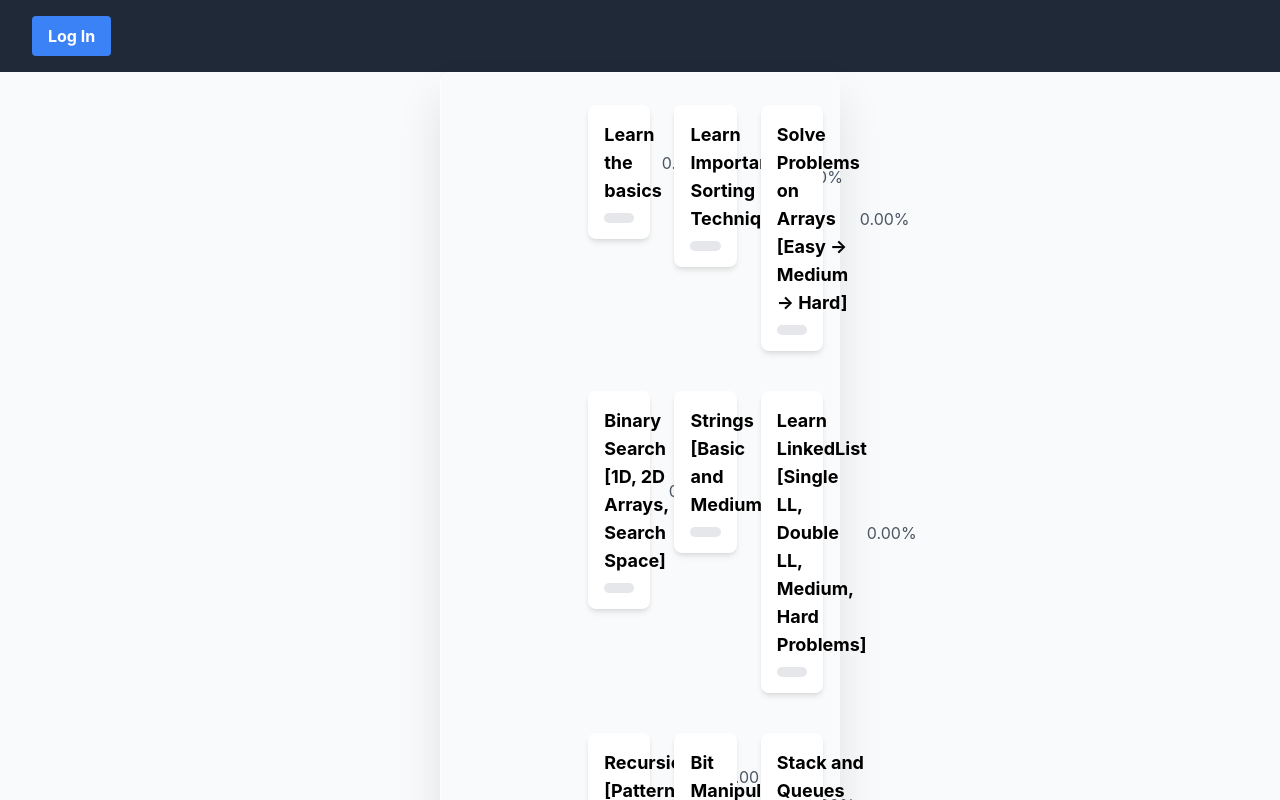
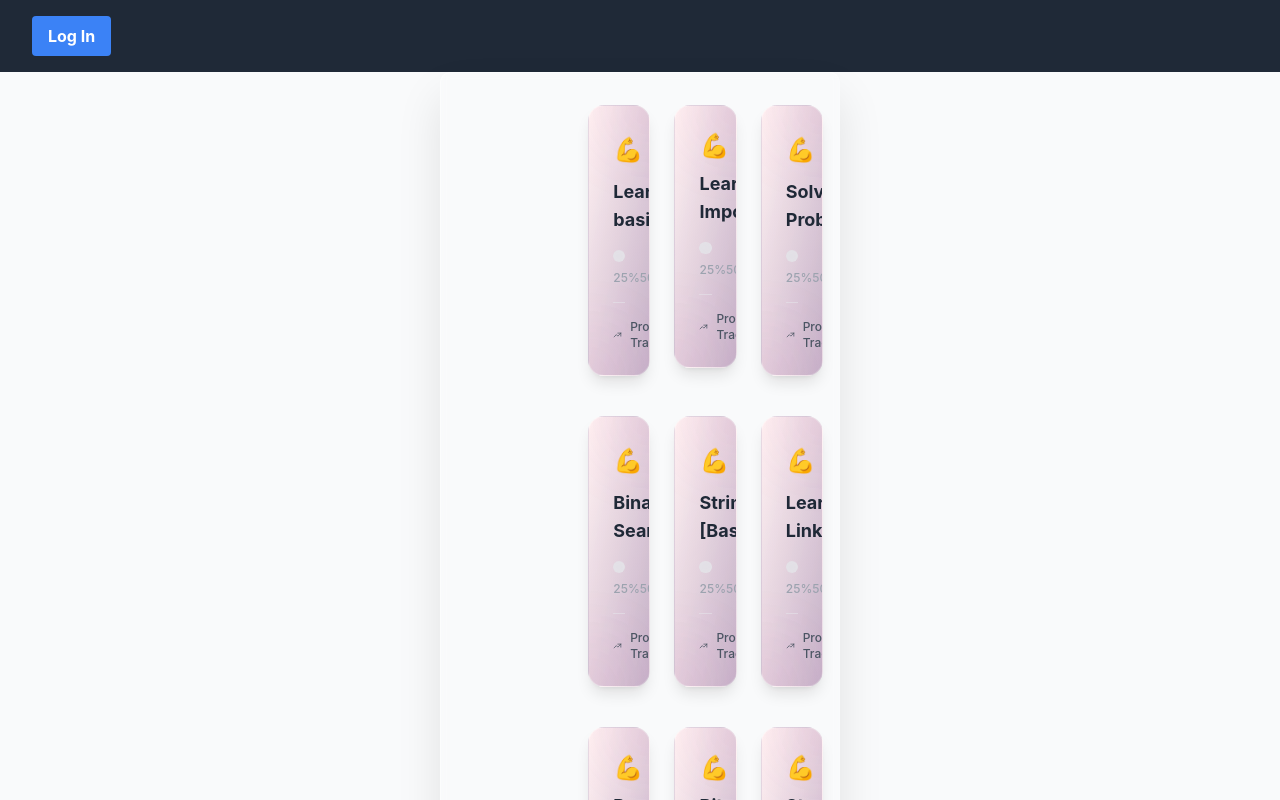
Before and after one commit to shubham21155102/portfolio, a Next.js app in the folder apps/web/: page /progress in a window 1280 px wide. Shown: the top 800 px of the page. Built offline with nearby package versions, Linux system fonts and the light colour scheme.

Commit message:
progress card ui

```diff
--- a/apps/web/app/components/ProgressCard.tsx
+++ b/apps/web/app/components/ProgressCard.tsx
@@ -1,5 +1,6 @@
+"use client";
 import Link from "next/link";
-import React from "react";
+import React, { useState, useEffect } from "react";
 
 const ProgressCard = ({
   title,
@@ -10,19 +11,178 @@ const ProgressCard = ({
   percentage: number;
   sl_no: number;
 }) => {
+  const [animatedPercentage, setAnimatedPercentage] = useState(0);
+  const [isHovered, setIsHovered] = useState(false);
+
+  useEffect(() => {
+    // Animate progress bar on mount
+    const timer = setTimeout(() => {
+      setAnimatedPercentage(percentage);
+    }, 100);
+    return () => clearTimeout(timer);
+  }, [percentage]);
+
+  // Determine color scheme based on percentage
+  const getColorScheme = () => {
+    if (percentage >= 80) {
+      return {
+        gradient: "from-emerald-500 via-teal-500 to-cyan-500",
+        bgGradient: "from-emerald-50 to-cyan-50",
+        darkBgGradient: "from-emerald-950/30 to-cyan-950/30",
+        ring: "ring-emerald-500/20",
+        glow: "shadow-emerald-500/50",
+        textColor: "text-emerald-700 dark:text-emerald-400",
+        badge: "bg-emerald-100 dark:bg-emerald-900/50 text-emerald-700 dark:text-emerald-300",
+        icon: "🚀",
+      };
+    } else if (percentage >= 60) {
+      return {
+        gradient: "from-blue-500 via-indigo-500 to-purple-500",
+        bgGradient: "from-blue-50 to-purple-50",
+        darkBgGradient: "from-blue-950/30 to-purple-950/30",
+        ring: "ring-blue-500/20",
+        glow: "shadow-blue-500/50",
+        textColor: "text-blue-700 dark:text-blue-400",
+        badge: "bg-blue-100 dark:bg-blue-900/50 text-blue-700 dark:text-blue-300",
+        icon: "⚡",
+      };
+    } else if (percentage >= 40) {
+      return {
+        gradient: "from-amber-500 via-orange-500 to-yellow-500",
+        bgGradient: "from-amber-50 to-yellow-50",
+        darkBgGradient: "from-amber-950/30 to-yellow-950/30",
+        ring: "ring-amber-500/20",
+        glow: "shadow-amber-500/50",
+        textColor: "text-amber-700 dark:text-amber-400",
+        badge: "bg-amber-100 dark:bg-amber-900/50 text-amber-700 dark:text-amber-300",
+        icon: "📈",
+      };
+    } else {
+      return {
+        gradient: "from-rose-500 via-pink-500 to-fuchsia-500",
+        bgGradient: "from-rose-50 to-fuchsia-50",
+        darkBgGradient: "from-rose-950/30 to-fuchsia-950/30",
+        ring: "ring-rose-500/20",
+        glow: "shadow-rose-500/50",
+        textColor: "text-rose-700 dark:text-rose-400",
+        badge: "bg-rose-100 dark:bg-rose-900/50 text-rose-700 dark:text-rose-300",
+        icon: "💪",
+      };
+    }
+  };
+
+  const colorScheme = getColorScheme();
+
   return (
     <Link href={`/progress/${sl_no}`}>
-      <div className="bg-white rounded-lg shadow-md p-4 mb-4">
-        <div className="flex justify-between items-center">
-          <span className="text-lg font-bold text-black">{title}</span>
-          <span className="text-gray-600">{percentage.toFixed(2)}%</span>
+      <div
+        className={`
+          group relative overflow-hidden
+          bg-gradient-to-br ${colorScheme.bgGradient} dark:${colorScheme.darkBgGradient}
+          backdrop-blur-sm
+          rounded-2xl shadow-lg hover:shadow-2xl
+          border border-white/20 dark:border-gray-700/50
+          p-6 mb-4
+          transition-all duration-500 ease-out
+          hover:scale-[1.02] hover:-translate-y-1
+          ${isHovered ? colorScheme.glow : ""}
+        `}
+        onMouseEnter={() => setIsHovered(true)}
+        onMouseLeave={() => setIsHovered(false)}
+      >
+        {/* Animated background gradient */}
+        <div className={`absolute inset-0 bg-gradient-to-r ${colorScheme.gradient} opacity-0 group-hover:opacity-10 transition-opacity duration-500`}></div>
+
+        {/* Shimmer effect */}
+        <div className="absolute inset-0 -translate-x-full group-hover:translate-x-full transition-transform duration-1000 ease-in-out bg-gradient-to-r from-transparent via-white/20 to-transparent"></div>
+
+        {/* Content */}
+        <div className="relative z-10">
+          {/* Header */}
+          <div className="flex justify-between items-start mb-4">
+            <div className="flex-1">
+              <div className="flex items-center gap-2 mb-2">
+                <span className="text-2xl" role="img" aria-label="status">
+                  {colorScheme.icon}
+                </span>
+                <span className={`text-xs font-semibold px-2.5 py-1 rounded-full ${colorScheme.badge}`}>
+                  Level {sl_no}
+                </span>
+              </div>
+              <h3 className="text-lg font-bold text-gray-800 dark:text-gray-100 line-clamp-2 group-hover:text-transparent group-hover:bg-clip-text group-hover:bg-gradient-to-r group-hover:from-gray-900 group-hover:to-gray-600 dark:group-hover:from-gray-100 dark:group-hover:to-gray-400 transition-all duration-300">
+                {title}
+              </h3>
+            </div>
+
+            {/* Percentage Display */}
+            <div className="ml-4 flex flex-col items-end">
+              <div className={`text-3xl font-black ${colorScheme.textColor} tabular-nums`}>
+                {animatedPercentage.toFixed(0)}%
+              </div>
+              <div className="text-xs text-gray-500 dark:text-gray-400 font-medium">
+                Complete
+              </div>
+            </div>
+          </div>
+
+          {/* Progress Bar Container */}
+          <div className="relative">
+            {/* Background track */}
+            <div className="w-full bg-gray-200/80 dark:bg-gray-700/50 rounded-full h-3 overflow-hidden backdrop-blur-sm">
+              {/* Animated progress fill */}
+              <div
+                className={`
+                  h-3 rounded-full
+                  bg-gradient-to-r ${colorScheme.gradient}
+                  transition-all duration-1000 ease-out
+                  relative overflow-hidden
+                  shadow-lg
+                `}
+                style={{ width: `${animatedPercentage}%` }}
+              >
+                {/* Shine effect */}
+                <div className="absolute inset-0 bg-gradient-to-r from-transparent via-white/30 to-transparent animate-shimmer"></div>
+              </div>
+            </div>
+
+            {/* Progress milestones */}
+            <div className="flex justify-between mt-2">
+              {[25, 50, 75, 100].map((milestone) => (
+                <div
+                  key={milestone}
+                  className={`text-xs font-medium transition-colors duration-300 ${
+                    percentage >= milestone
+                      ? colorScheme.textColor
+                      : "text-gray-400 dark:text-gray-600"
+                  }`}
+                >
+                  {milestone}%
+                </div>
+              ))}
+            </div>
+          </div>
+
+          {/* Footer Stats */}
+          <div className="flex items-center justify-between mt-4 pt-4 border-t border-gray-200/50 dark:border-gray-700/50">
+            <div className="flex items-center gap-2 text-xs text-gray-600 dark:text-gray-400">
+              <svg className="w-4 h-4" fill="none" stroke="currentColor" viewBox="0 0 24 24">
+                <path strokeLinecap="round" strokeLinejoin="round" strokeWidth={2} d="M13 7h8m0 0v8m0-8l-8 8-4-4-6 6" />
+              </svg>
+              <span className="font-medium">Progress Tracking</span>
+            </div>
+
+            <div className="flex items-center gap-1 text-xs font-semibold text-gray-500 dark:text-gray-400 group-hover:text-gray-700 dark:group-hover:text-gray-300 transition-colors">
+              <span>View Details</span>
+              <svg className="w-4 h-4 transform group-hover:translate-x-1 transition-transform" fill="none" stroke="currentColor" viewBox="0 0 24 24">
+                <path strokeLinecap="round" strokeLinejoin="round" strokeWidth={2} d="M9 5l7 7-7 7" />
+              </svg>
+            </div>
+          </div>
         </div>
-        <div className="w-full bg-gray-200 rounded-full h-2.5 mt-2">
-          <div
-            className="bg-blue-600 h-2.5 rounded-full"
-            style={{ width: `${percentage}%` }}
-          ></div>
-        </div>
+
+        {/* Corner decoration */}
+        <div className={`absolute top-0 right-0 w-20 h-20 bg-gradient-to-br ${colorScheme.gradient} opacity-10 blur-2xl rounded-full -translate-y-10 translate-x-10 group-hover:scale-150 transition-transform duration-500`}></div>
+        <div className={`absolute bottom-0 left-0 w-20 h-20 bg-gradient-to-tr ${colorScheme.gradient} opacity-10 blur-2xl rounded-full translate-y-10 -translate-x-10 group-hover:scale-150 transition-transform duration-500`}></div>
       </div>
     </Link>
   );
--- a/apps/web/app/globals.css
+++ b/apps/web/app/globals.css
@@ -271,3 +271,16 @@ section .color:nth-child(3){
     background-position: 0%;
   }
 }
+/* Progress Card Shimmer Animation */
+@keyframes shimmer {
+  0% {
+    transform: translateX(-100%);
+  }
+  100% {
+    transform: translateX(100%);
+  }
+}
+
+.animate-shimmer {
+  animation: shimmer 2s infinite;
+}
```
